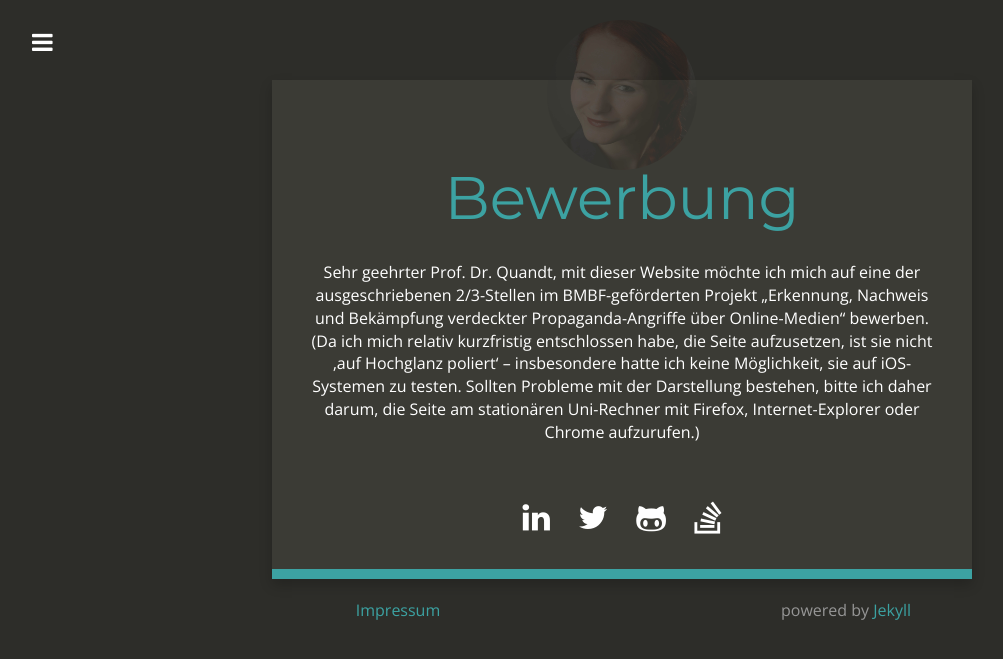
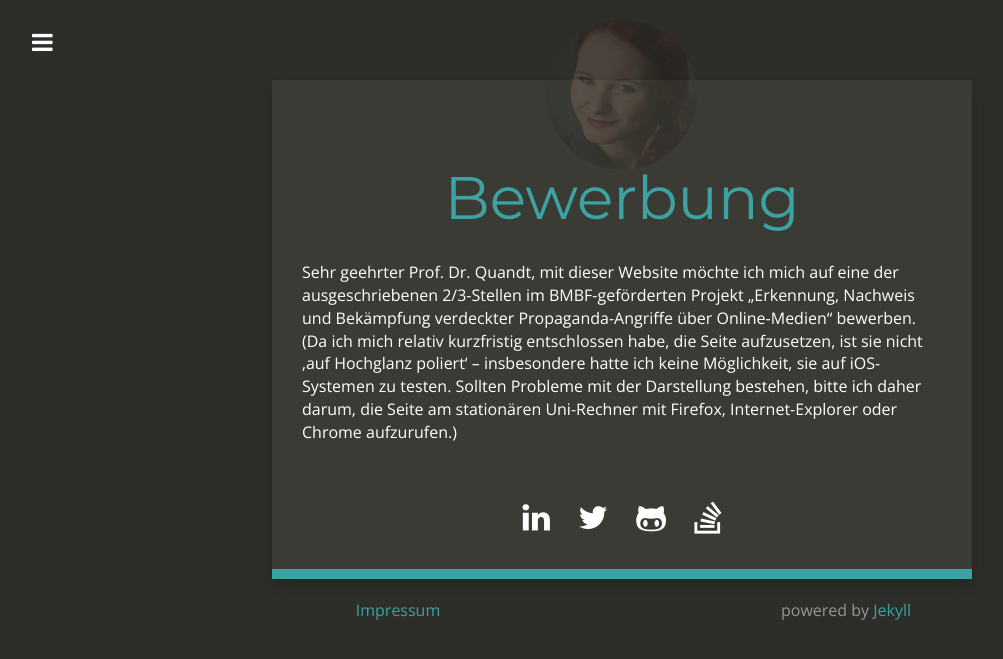
Before and after one commit to BriGitBardot/Bewerbung2, a Jekyll site: the page built from index.md, in a window 1280 px wide. Shown: the top 659 px of the page, without its empty margins (18-1021 px from the left). Built offline with Jekyll 4.4.1, drawn with Linux system fonts in a browser that asks for light colours; nearby versions of some CDN libraries.

Commit message:
Update index.md

```diff
--- a/index.md
+++ b/index.md
@@ -14,9 +14,9 @@
 
             <h1 class="header author-header" itemprop="headline">{{ site.title }}</h1>
 
-            <div class="author-text" align="right">
-Sehr geehrter Prof. Dr. Quandt,
-mit dieser Website möchte ich mich auf eine der ausgeschriebenen 2/3-Stellen im BMBF-geförderten Projekt  „Erkennung, Nachweis und Bekämpfung verdeckter Propaganda-Angriffe über Online-Medien“ bewerben. (Da ich mich relativ kurzfristig entschlossen habe, die Seite aufzusetzen, ist sie nicht ‚auf Hochglanz poliert‘ – insbesondere hatte ich keine Möglichkeit, sie auf iOS-Systemen zu testen. Sollten Probleme mit der Darstellung bestehen, bitte ich daher darum, die Seite am stationären Uni-Rechner mit Firefox, Internet-Explorer oder Chrome aufzurufen.)
+            <div class="author-text">
+<p align="left"> Sehr geehrter Prof. Dr. Quandt,
+mit dieser Website möchte ich mich auf eine der ausgeschriebenen 2/3-Stellen im BMBF-geförderten Projekt  „Erkennung, Nachweis und Bekämpfung verdeckter Propaganda-Angriffe über Online-Medien“ bewerben. (Da ich mich relativ kurzfristig entschlossen habe, die Seite aufzusetzen, ist sie nicht ‚auf Hochglanz poliert‘ – insbesondere hatte ich keine Möglichkeit, sie auf iOS-Systemen zu testen. Sollten Probleme mit der Darstellung bestehen, bitte ich daher darum, die Seite am stationären Uni-Rechner mit Firefox, Internet-Explorer oder Chrome aufzurufen.)</p>
 
             </div>
 
```
